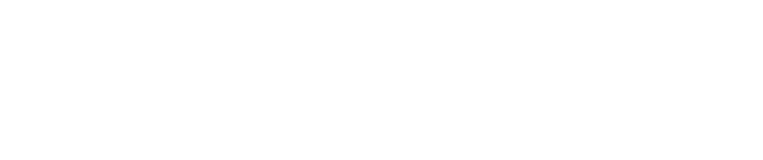
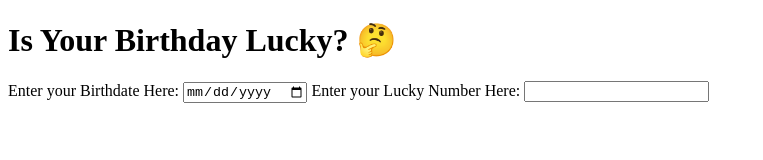
Before and after one commit to arpita-2/is-your-birthday-lucky, a plain HTML site: page index.html in a window 1280 px wide. Shown: the whole page, without its empty margins (0-763 px from the left). Drawn offline with Linux system fonts and the light colour scheme.

Commit message:
label and input

```diff
--- a/index.html
+++ b/index.html
@@ -8,5 +8,14 @@
 </head>
 <body>
 
+    <h1>Is Your Birthday Lucky? 🤔</h1>
+
+    <div class="container">
+        <label class="input-label" for="date-of birth">Enter your Birthdate Here:</label>
+        <input class="input" id="date-of birth" type="date"/>
+
+
+     <label class="input-label" for="lucky-number">Enter your Lucky Number Here:</label>
+        <input class="input" id="lucky-number" type="number"/>
 </body>
 </html>
```
